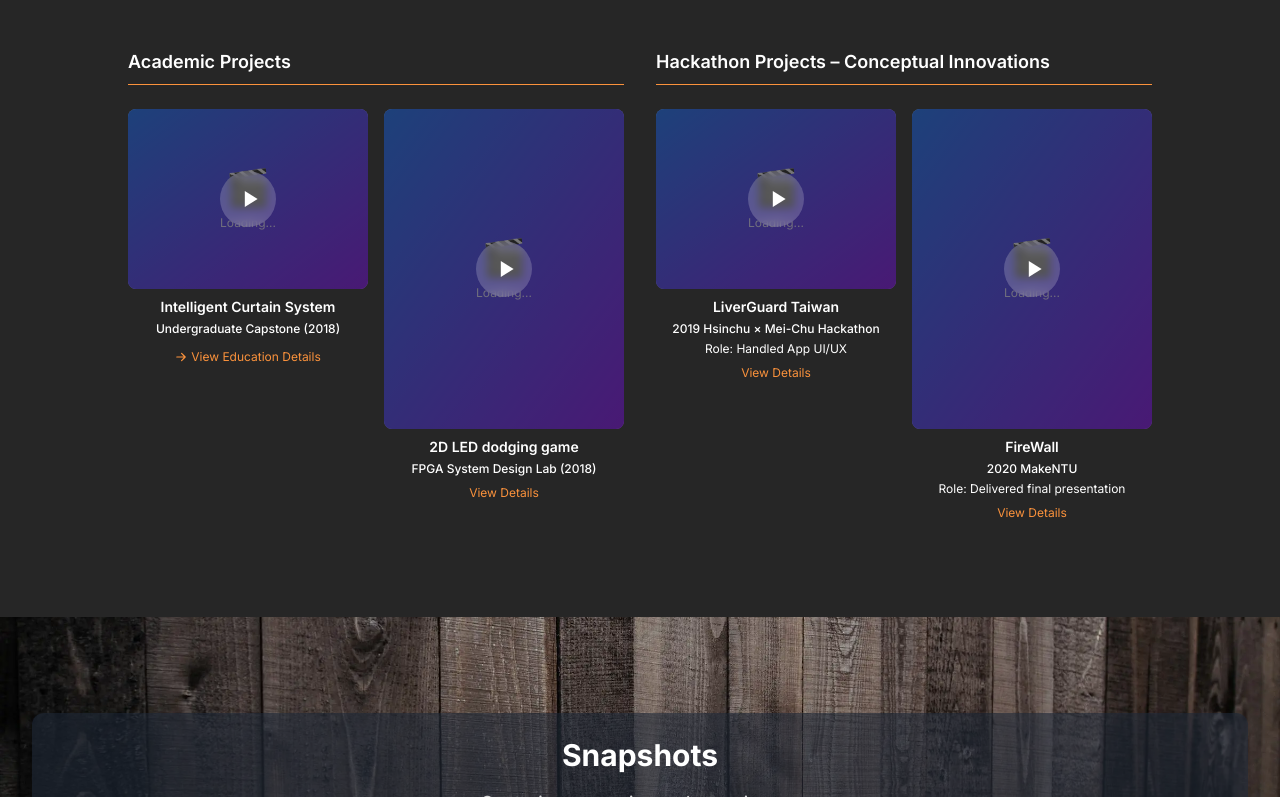
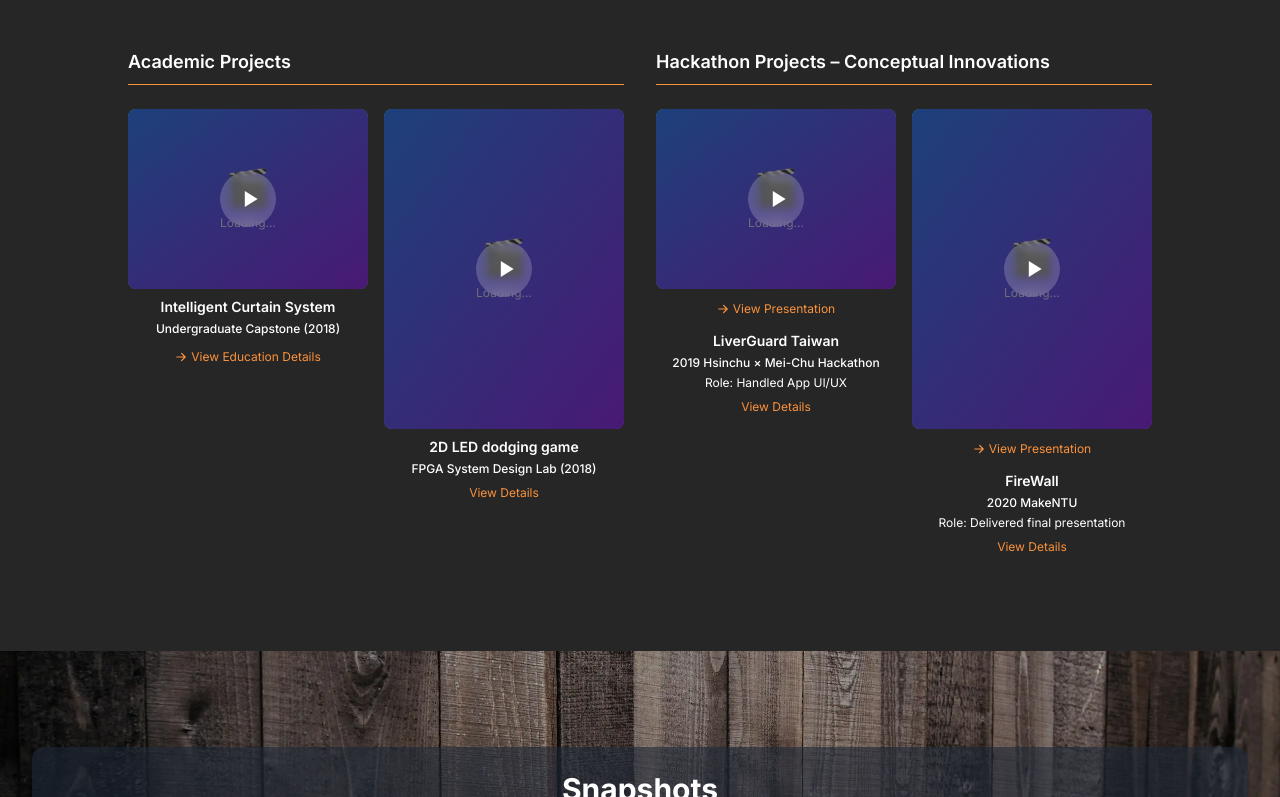
Before and after one commit to ericpp-peng/personal-website, a Next.js app: page / in a window 1280 px wide. Shown: the part 3374-4171 px from the top of the page. Built offline with nearby package versions, Linux system fonts and the light colour scheme.

Commit message:
fix: improve visibility of presentation links in Portfolio section
- Move presentation links outside of hover effect area
- Position links below portfolio cards for better visibility
- Remove click event prevention for easier access
- Ensure links are always visible and clickable

```diff
--- a/src/components/Sections/Portfolio.tsx
+++ b/src/components/Sections/Portfolio.tsx
@@ -211,35 +211,40 @@ const Portfolio: FC = memo(() => {
                 </button>
               </div>
             )}
-            {title === '《FireWall》 System Development' && (
+          </div>
+
+          {/* Presentation 連結 - 移到卡片外部，更明顯的位置 */}
+          {title === '《FireWall》 System Development' && (
+            <div className="mt-2 text-center">
               <a
                 href="https://prezi.com/view/j38fXpu4TcMWmGLJofw4/"
                 target="_blank"
                 rel="noopener noreferrer"
-                className="inline-flex items-center mt-2 text-xs text-orange-400 hover:text-orange-300 transition-colors"
-                onClick={(e) => e.stopPropagation()}
+                className="inline-flex items-center text-xs text-orange-400 hover:text-orange-300 transition-colors"
               >
                 <svg className="w-3 h-3 mr-1" fill="currentColor" viewBox="0 0 20 20">
                   <path fillRule="evenodd" d="M10.293 3.293a1 1 0 011.414 0l6 6a1 1 0 010 1.414l-6 6a1 1 0 01-1.414-1.414L14.586 11H3a1 1 0 110-2h11.586l-4.293-4.293a1 1 0 010-1.414z" clipRule="evenodd" />
                 </svg>
                 View Presentation
               </a>
-            )}
-            {title === '2019 Hsinchu × Mei-Chu Hackathon' && (
+            </div>
+          )}
+          {title === '2019 Hsinchu × Mei-Chu Hackathon' && (
+            <div className="mt-2 text-center">
               <a
                 href="https://prezi.com/view/mM7hWajvIQFWeE3K25pY/"
                 target="_blank"
                 rel="noopener noreferrer"
-                className="inline-flex items-center mt-2 text-xs text-orange-400 hover:text-orange-300 transition-colors"
-                onClick={(e) => e.stopPropagation()}
+                className="inline-flex items-center text-xs text-orange-400 hover:text-orange-300 transition-colors"
               >
                 <svg className="w-3 h-3 mr-1" fill="currentColor" viewBox="0 0 20 20">
                   <path fillRule="evenodd" d="M10.293 3.293a1 1 0 011.414 0l6 6a1 1 0 010 1.414l-6 6a1 1 0 01-1.414-1.414L14.586 11H3a1 1 0 110-2h11.586l-4.293-4.293a1 1 0 010-1.414z" clipRule="evenodd" />
                 </svg>
                 View Presentation
               </a>
-            )}
-          </div>
+            </div>
+          )}
+
                   {/* Intelligent Curtain System 的標題和 View Education Details 按鈕 */}
         {title === 'Intelligent Curtain System - Undergraduate Capstone' && (
           <div className="mt-2 text-center">
```
